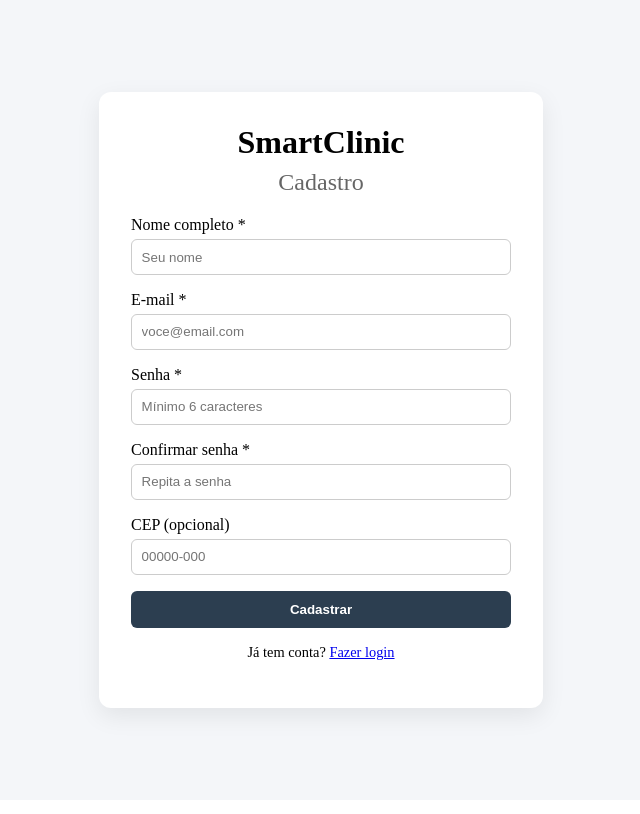
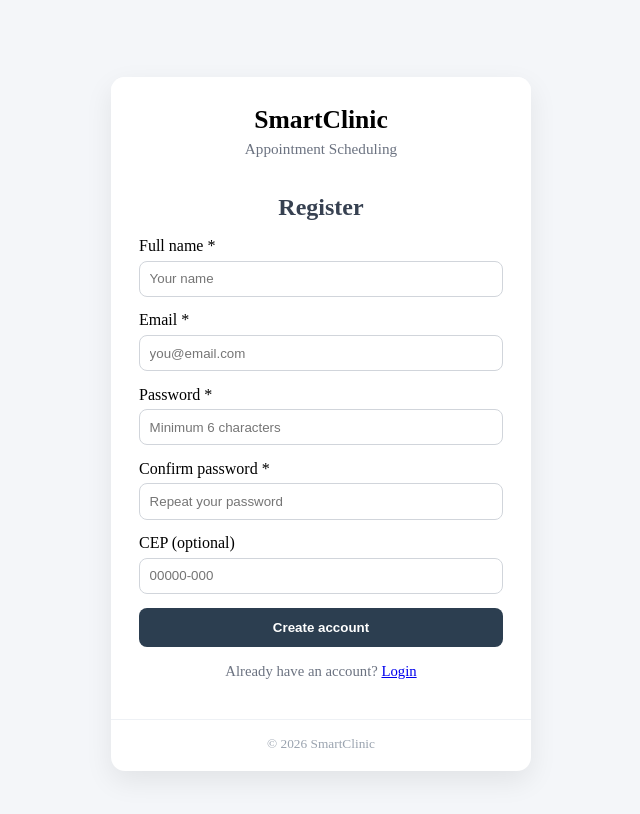
Before and after one commit to AdrianoLMedeiros/Smart-Clinic, a Vue app in the folder frontend/: page /register in a window 1280 px wide. Shown: the top 814 px of the page, without its empty margins (319-959 px from the left). Built offline with nearby package versions, Linux system fonts and the light colour scheme; no server answers.

Commit message:
refactor(frontend): simplify register/login pages to use guest layout

```diff
--- /dev/null
+++ b/frontend/src/layouts/GuestLayout.vue
@@ -0,0 +1,69 @@
+<script setup lang="ts">
+</script>
+
+<template>
+  <div class="guest">
+    <div class="card">
+      <header class="header">
+        <h1>SmartClinic</h1>
+        <p class="subtitle">Appointment Scheduling</p>
+      </header>
+
+      <section class="body">
+        <router-view />
+      </section>
+
+      <footer class="footer">
+        <small>© {{ new Date().getFullYear() }} SmartClinic</small>
+      </footer>
+    </div>
+  </div>
+</template>
+
+<style scoped>
+.guest {
+  min-height: 100vh;
+  display: flex;
+  align-items: center;
+  justify-content: center;
+  background: #f4f6f9;
+  padding: 1.5rem;
+}
+
+.card {
+  width: 100%;
+  max-width: 420px;
+  background: white;
+  border-radius: 14px;
+  box-shadow: 0 10px 28px rgba(0, 0, 0, 0.08);
+  overflow: hidden;
+}
+
+.header {
+  padding: 1.75rem 1.75rem 1rem;
+  text-align: center;
+  background: #ffffff;
+}
+
+.header h1 {
+  margin: 0;
+  font-size: 1.6rem;
+}
+
+.subtitle {
+  margin: 0.35rem 0 0;
+  color: #6b7280;
+  font-size: 0.95rem;
+}
+
+.body {
+  padding: 1.25rem 1.75rem 1.5rem;
+}
+
+.footer {
+  padding: 0.9rem 1.75rem 1.2rem;
+  text-align: center;
+  color: #9aa3af;
+  border-top: 1px solid #eef1f5;
+}
+</style>
--- a/frontend/src/pages/LoginPage.vue
+++ b/frontend/src/pages/LoginPage.vue
@@ -29,7 +29,6 @@ async function handleLogin() {
     });
 
     auth.setSession(response.token, response.user);
-
     router.push("/schedule");
   } catch (error: any) {
     errorMessage.value =
@@ -41,96 +40,65 @@ async function handleLogin() {
 </script>
 
 <template>
-  <div class="login-container">
-    <div class="login-card">
-      <h1>SmartClinic</h1>
-      <h2>Login</h2>
+  <div>
+    <h2 class="title">Login</h2>
 
-      <form @submit.prevent="handleLogin">
+    <form @submit.prevent="handleLogin" class="form">
       <div class="form-group">
         <label>Email</label>
-          <input
-            v-model="email"
-            type="email"
-            placeholder="Enter your email"
-            :disabled="loading"
-          />
+        <input v-model="email" type="email" placeholder="Enter your email" :disabled="loading" />
       </div>
 
       <div class="form-group">
         <label>Password</label>
-          <input
-            v-model="password"
-            type="password"
-            placeholder="Enter your password"
-            :disabled="loading"
-          />
+        <input v-model="password" type="password" placeholder="Enter your password" :disabled="loading" />
       </div>
 
-        <p v-if="errorMessage" class="error">
-          {{ errorMessage }}
-        </p>
+      <p v-if="errorMessage" class="error">{{ errorMessage }}</p>
 
       <button type="submit" :disabled="loading">
         {{ loading ? "Logging in..." : "Login" }}
       </button>
     </form>
 
-      <p class="register-link">
+    <p class="link">
       Don't have an account?
       <router-link to="/register">Register here</router-link>
     </p>
   </div>
-  </div>
 </template>
 
 <style scoped>
-.login-container {
-  min-height: 100vh;
-  display: flex;
-  align-items: center;
-  justify-content: center;
-  background: #f4f6f9;
+.title {
+  margin: 0 0 1rem;
+  text-align: center;
+  font-weight: 600;
+  color: #374151;
 }
 
-.login-card {
-  background: white;
-  padding: 2rem;
-  width: 350px;
-  border-radius: 12px;
-  box-shadow: 0 8px 24px rgba(0, 0, 0, 0.08);
-}
-
-h1 {
-  margin: 0;
-  text-align: center;
-}
-
-h2 {
-  margin-top: 0.5rem;
-  text-align: center;
-  font-weight: 500;
-  color: #666;
+.form {
+  display: flex;
+  flex-direction: column;
+  gap: 0.9rem;
 }
 
 .form-group {
-  margin-bottom: 1rem;
   display: flex;
   flex-direction: column;
+  gap: 0.35rem;
 }
 
 input {
   padding: 0.6rem;
-  border-radius: 6px;
-  border: 1px solid #ccc;
-  margin-top: 0.3rem;
+  border-radius: 8px;
+  border: 1px solid #d1d5db;
 }
 
 button {
   width: 100%;
-  padding: 0.7rem;
+  padding: 0.75rem;
   border: none;
-  border-radius: 6px;
+  border-radius: 8px;
   background: #2c3e50;
   color: white;
   font-weight: 600;
@@ -144,13 +112,15 @@ button:disabled {
 
 .error {
   color: #c0392b;
-  margin-bottom: 1rem;
-  font-size: 0.9rem;
+  font-size: 0.92rem;
+  margin: 0;
+  text-align: center;
 }
 
-.register-link {
+.link {
   margin-top: 1rem;
   text-align: center;
-  font-size: 0.9rem;
+  font-size: 0.92rem;
+  color: #6b7280;
 }
 </style>
--- a/frontend/src/pages/RegisterPage.vue
+++ b/frontend/src/pages/RegisterPage.vue
@@ -37,13 +37,11 @@ function formatCep(raw: string) {
   return `${d.slice(0, 5)}-${d.slice(5)}`;
 }
 
-// Atualiza máscara enquanto digita
 watch(cep, (v) => {
   const formatted = formatCep(v);
   if (formatted !== v) cep.value = formatted;
 });
 
-// Faz lookup automático quando tiver 8 dígitos (com “debounce” simples)
 let cepTimer: number | undefined;
 watch(
   () => cepDigits.value,
@@ -61,7 +59,7 @@ watch(
         address.value = data;
       } catch (e: any) {
         cepError.value =
-          e?.message || "Não foi possível consultar o CEP. Verifique e tente novamente.";
+          e?.message || "Could not fetch CEP. Please verify and try again.";
       } finally {
         cepLoading.value = false;
       }
@@ -74,35 +72,32 @@ function validateForm() {
   successMessage.value = "";
 
   if (!name.value.trim() || !email.value.trim() || !password.value || !confirmPassword.value) {
-    errorMessage.value = "Preencha todos os campos obrigatórios.";
+    errorMessage.value = "Please fill in all required fields.";
     return false;
   }
 
   if (!email.value.includes("@")) {
-    errorMessage.value = "Informe um e-mail válido.";
+    errorMessage.value = "Please enter a valid email.";
     return false;
   }
 
   if (password.value.length < 6) {
-    errorMessage.value = "A senha deve ter pelo menos 6 caracteres.";
+    errorMessage.value = "Password must be at least 6 characters long.";
     return false;
   }
 
   if (password.value !== confirmPassword.value) {
-    errorMessage.value = "As senhas não coincidem.";
+    errorMessage.value = "Passwords do not match.";
     return false;
   }
 
-  // CEP é opcional no enunciado? (no backend você integrou ViaCEP)
-  // Aqui vamos exigir formato válido se preenchido
   if (cepDigits.value.length > 0 && cepDigits.value.length < 8) {
-    errorMessage.value = "CEP incompleto. Informe 8 dígitos.";
+    errorMessage.value = "CEP is incomplete. Please enter 8 digits.";
     return false;
   }
 
-  // Se digitou CEP completo e deu erro de consulta, avisa (pra não cadastrar “no escuro”)
   if (cepDigits.value.length === 8 && cepError.value) {
-    errorMessage.value = "Corrija o CEP (consulta falhou) ou limpe o campo para cadastrar sem CEP.";
+    errorMessage.value = "Fix the CEP (lookup failed) or clear it to register without CEP.";
     return false;
   }
 
@@ -114,22 +109,18 @@ async function handleRegister() {
 
   try {
     loading.value = true;
-    errorMessage.value = "";
-    successMessage.value = "";
 
     await register({
       name: name.value.trim(),
       email: email.value.trim().toLowerCase(),
       password: password.value,
       cep: cepDigits.value.length === 8 ? cepDigits.value : undefined,
-      // role: "PATIENT" // se o backend suportar setar role no register; senão, deixe sem.
     });
 
-    successMessage.value = "Cadastro realizado! Você já pode fazer login.";
-    // pequeno delay só pra dar feedback visual
+    successMessage.value = "Registration successful! Redirecting to login...";
     setTimeout(() => router.push("/login"), 700);
   } catch (e: any) {
-    errorMessage.value = e?.message || "Não foi possível concluir o cadastro.";
+    errorMessage.value = e?.message || "Registration failed. Please try again.";
   } finally {
     loading.value = false;
   }
@@ -137,44 +128,42 @@ async function handleRegister() {
 </script>
 
 <template>
-  <div class="register-container">
-    <div class="register-card">
-      <h1>SmartClinic</h1>
-      <h2>Cadastro</h2>
+  <div>
+    <h2 class="title">Register</h2>
 
-      <form @submit.prevent="handleRegister">
+    <form @submit.prevent="handleRegister" class="form">
       <div class="form-group">
-          <label>Nome completo *</label>
-          <input v-model="name" type="text" placeholder="Seu nome" :disabled="loading" />
+        <label>Full name *</label>
+        <input v-model="name" type="text" placeholder="Your name" :disabled="loading" />
       </div>
 
       <div class="form-group">
-          <label>E-mail *</label>
-          <input v-model="email" type="email" placeholder="voce@email.com" :disabled="loading" />
+        <label>Email *</label>
+        <input v-model="email" type="email" placeholder="you@email.com" :disabled="loading" />
       </div>
 
       <div class="form-group">
-          <label>Senha *</label>
+        <label>Password *</label>
         <input
           v-model="password"
           type="password"
-            placeholder="Mínimo 6 caracteres"
+          placeholder="Minimum 6 characters"
           :disabled="loading"
         />
       </div>
 
       <div class="form-group">
-          <label>Confirmar senha *</label>
+        <label>Confirm password *</label>
         <input
           v-model="confirmPassword"
           type="password"
-            placeholder="Repita a senha"
+          placeholder="Repeat your password"
           :disabled="loading"
         />
       </div>
 
       <div class="form-group">
-          <label>CEP (opcional)</label>
+        <label>CEP (optional)</label>
         <input
           v-model="cep"
           inputmode="numeric"
@@ -182,79 +171,62 @@ async function handleRegister() {
           :disabled="loading"
         />
 
-          <p v-if="cepLoading" class="hint">Consultando CEP...</p>
+        <p v-if="cepLoading" class="hint">Looking up CEP...</p>
         <p v-else-if="cepError" class="error">{{ cepError }}</p>
 
         <div v-if="address" class="address-box">
-            <p><strong>Logradouro:</strong> {{ address.logradouro || "-" }}</p>
-            <p><strong>Bairro:</strong> {{ address.bairro || "-" }}</p>
-            <p><strong>Cidade/UF:</strong> {{ address.localidade || "-" }} / {{ address.uf || "-" }}</p>
+          <p><strong>Street:</strong> {{ address.logradouro || "-" }}</p>
+          <p><strong>District:</strong> {{ address.bairro || "-" }}</p>
+          <p><strong>City/State:</strong> {{ address.localidade || "-" }} / {{ address.uf || "-" }}</p>
         </div>
       </div>
 
-        <p v-if="errorMessage" class="error">{{ errorMessage }}</p>
-        <p v-if="successMessage" class="success">{{ successMessage }}</p>
+      <p v-if="errorMessage" class="error center">{{ errorMessage }}</p>
+      <p v-if="successMessage" class="success center">{{ successMessage }}</p>
 
       <button type="submit" :disabled="loading || (canLookupCep && cepLoading)">
-          {{ loading ? "Cadastrando..." : "Cadastrar" }}
+        {{ loading ? "Registering..." : "Create account" }}
       </button>
     </form>
 
-      <p class="login-link">
-        Já tem conta?
-        <router-link to="/login">Fazer login</router-link>
+    <p class="link">
+      Already have an account?
+      <router-link to="/login">Login</router-link>
     </p>
-    </div>
   </div>
 </template>
 
 <style scoped>
-.register-container {
-  min-height: 100vh;
-  display: flex;
-  align-items: center;
-  justify-content: center;
-  background: #f4f6f9;
+.title {
+  margin: 0 0 1rem;
+  text-align: center;
+  font-weight: 600;
+  color: #374151;
 }
 
-.register-card {
-  background: white;
-  padding: 2rem;
-  width: 380px;
-  border-radius: 12px;
-  box-shadow: 0 8px 24px rgba(0, 0, 0, 0.08);
-}
-
-h1 {
-  margin: 0;
-  text-align: center;
-}
-
-h2 {
-  margin-top: 0.5rem;
-  text-align: center;
-  font-weight: 500;
-  color: #666;
+.form {
+  display: flex;
+  flex-direction: column;
+  gap: 0.9rem;
 }
 
 .form-group {
-  margin-bottom: 1rem;
   display: flex;
   flex-direction: column;
+  gap: 0.35rem;
 }
 
 input {
   padding: 0.6rem;
-  border-radius: 6px;
-  border: 1px solid #ccc;
-  margin-top: 0.3rem;
+  border-radius: 8px;
+  border: 1px solid #d1d5db;
 }
 
 button {
   width: 100%;
-  padding: 0.7rem;
+  padding: 0.75rem;
   border: none;
-  border-radius: 6px;
+  border-radius: 8px;
   background: #2c3e50;
   color: white;
   font-weight: 600;
@@ -267,17 +239,17 @@ button:disabled {
 }
 
 .hint {
-  margin: 0.5rem 0 0;
+  margin: 0.35rem 0 0;
   font-size: 0.9rem;
-  color: #666;
+  color: #6b7280;
 }
 
 .address-box {
-  margin-top: 0.75rem;
+  margin-top: 0.7rem;
   padding: 0.75rem;
   background: #fafbfc;
   border: 1px solid #e6e8eb;
-  border-radius: 8px;
+  border-radius: 10px;
   font-size: 0.9rem;
 }
 
@@ -287,19 +259,24 @@ button:disabled {
 
 .error {
   color: #c0392b;
-  margin: 0.75rem 0;
   font-size: 0.92rem;
+  margin: 0;
 }
 
 .success {
   color: #1e8449;
-  margin: 0.75rem 0;
   font-size: 0.92rem;
+  margin: 0;
 }
 
-.login-link {
+.center {
+  text-align: center;
+}
+
+.link {
   margin-top: 1rem;
   text-align: center;
-  font-size: 0.9rem;
+  font-size: 0.92rem;
+  color: #6b7280;
 }
 </style>
--- a/frontend/src/router/index.ts
+++ b/frontend/src/router/index.ts
@@ -1,6 +1,7 @@
 import { createRouter, createWebHistory } from "vue-router";
 import { useAuthStore } from "@/stores/auth";
 
+import GuestLayout from "@/layouts/GuestLayout.vue";
 import LoginPage from "@/pages/LoginPage.vue";
 import RegisterPage from "@/pages/RegisterPage.vue";
 
@@ -14,19 +15,25 @@ const router = createRouter({
   routes: [
     { path: "/", redirect: "/schedule" },
 
-    { path: "/login", component: LoginPage, meta: { guestOnly: true } },
-    { path: "/register", component: RegisterPage, meta: { guestOnly: true } },
+    // 👤 Guest area (sem header)
+    {
+      path: "/",
+      component: GuestLayout,
+      meta: { guestOnly: true },
+      children: [
+        { path: "login", component: LoginPage },
+        { path: "register", component: RegisterPage },
+      ],
+    },
 
-    // Tudo que exige login fica aqui dentro
+    // Auth area (com header)
     {
       path: "/",
       component: AuthenticatedLayout,
       meta: { requiresAuth: true },
-      children: [
-        { path: "schedule", component: SchedulePage },
+        children: [
+          { path: "schedule", component: SchedulePage },
         { path: "my-appointments", component: MyAppointmentsPage },
-
-        // admin/secretary
         {
           path: "admin",
           component: AdminAppointmentsPage,
```
Also changed, not shown: 2 other files (tests, documents, lock files or other folders). Lines whose indentation alone changed are shown as unchanged.
